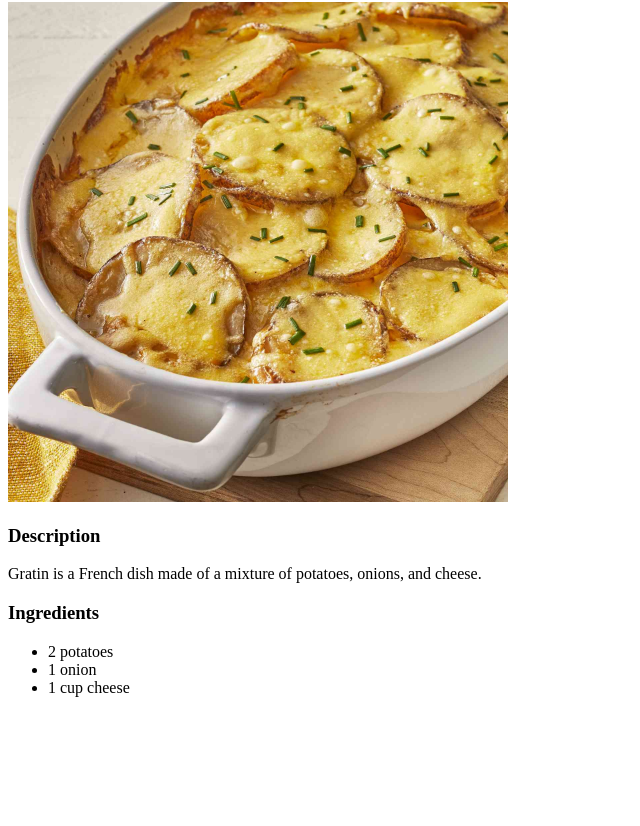
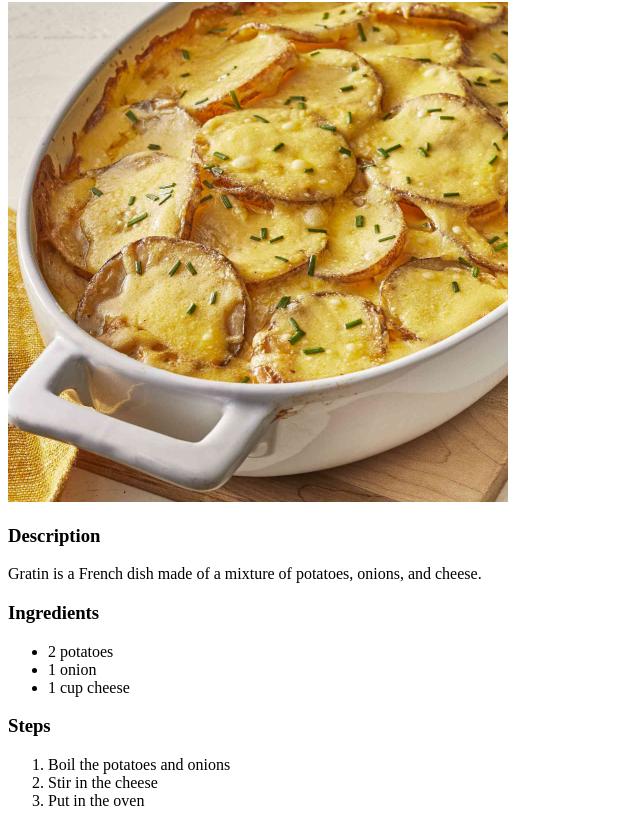
Before and after one commit to lepascalou/odin-recipes, a plain HTML site: page recipes/gratin.html in a window 1280 px wide. Shown: the part 78-904 px from the top of the page, without its empty margins (0-640 px from the left). Before the commit the page ends 800 px from the top, so only its background shows below. Drawn offline with Linux system fonts and the light colour scheme.

Commit message:
added steps to recipes

```diff
--- a/recipes/gratin.html
+++ b/recipes/gratin.html
@@ -23,5 +23,13 @@
         <li>1 cup cheese</li>
     </ul>
 
+    <h3>Steps</h3>
+
+    <ol>
+        <li>Boil the potatoes and onions</li>
+        <li>Stir in the cheese</li>
+        <li>Put in the oven</li>
+    </ol>
+
 </body>
 </html>
```
Also changed, not shown: recipes/lasagna.html (+7 -0 lines), recipes/omelette.html (+6 -0 lines), recipes/soupe.html (+7 -0 lines).
